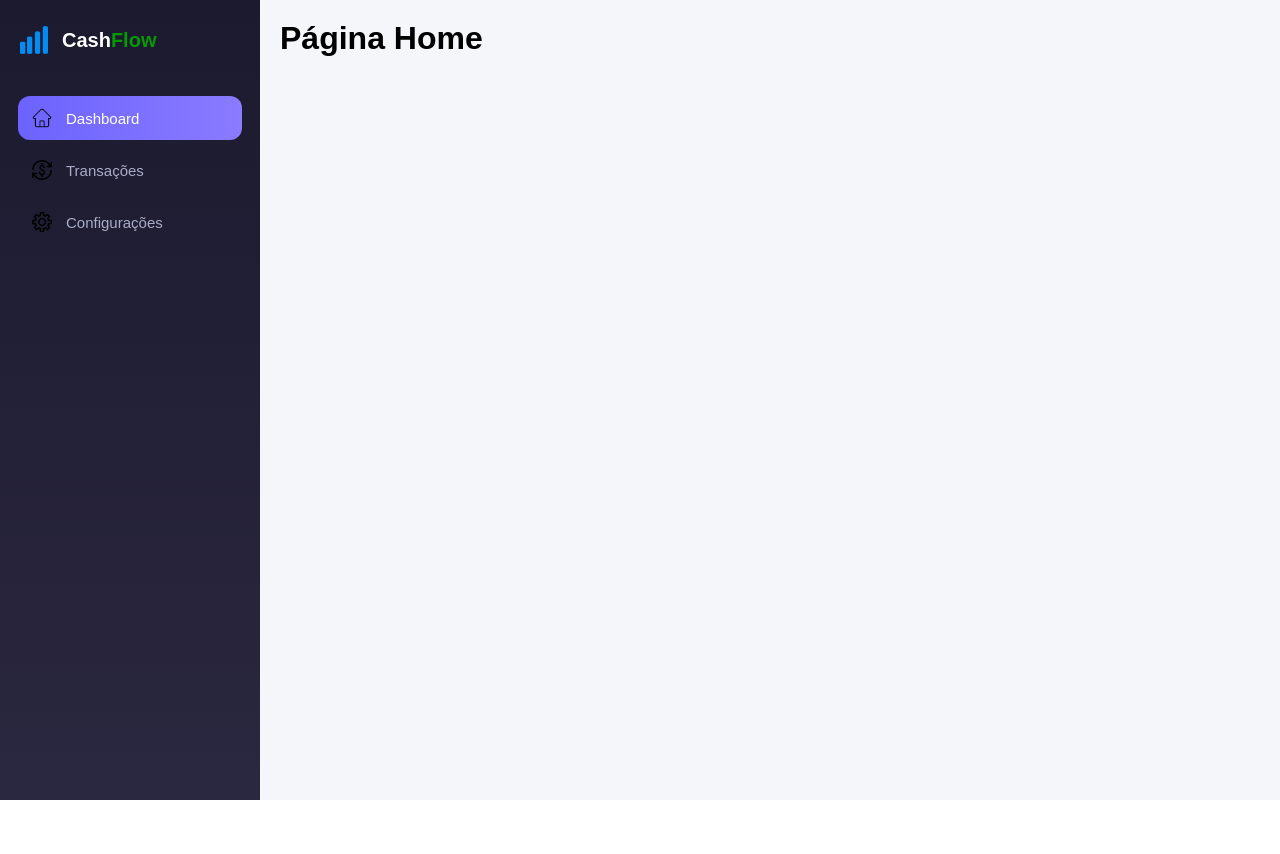
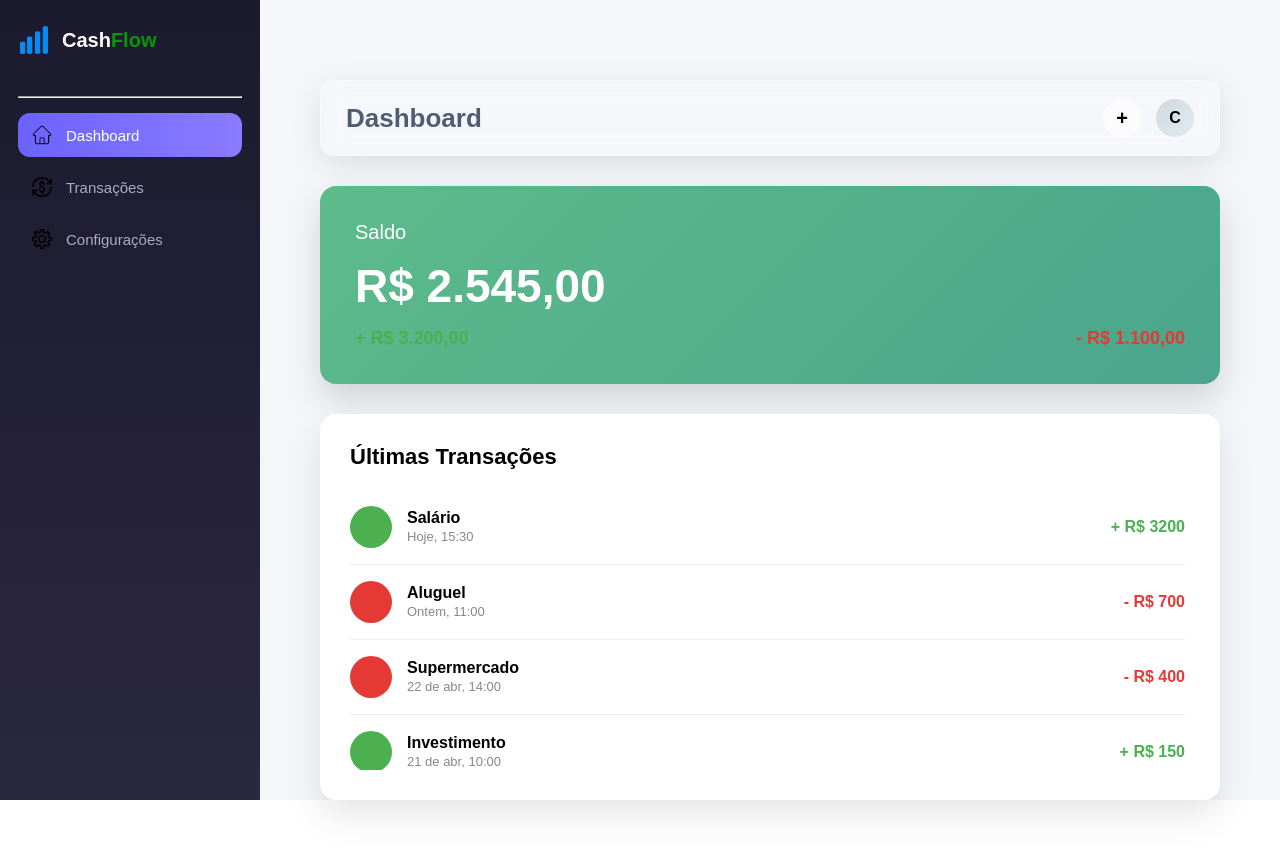
Before and after one commit to Cassiodev-git/CashFlow, a React (Vite) app in the folder Frontend/: page /home in a window 1280 px wide. Shown: the top 854 px of the page. Before the commit the page ends 800 px from the top, so only its background shows below. Built offline with nearby package versions, Linux system fonts and the light colour scheme; sample sign-in values are in the browser's storage.

Commit message:
feat: prototipo tela home melhor interface

```diff
--- a/Frontend/src/components/sidebar/Sidebar.css
+++ b/Frontend/src/components/sidebar/Sidebar.css
@@ -113,6 +113,9 @@
     height: 20px;
     object-fit: contain;
 }
+.line-logo{
+    margin-bottom: 15px;
+}
 
 .sidebar-menu {
     display: flex;
--- a/Frontend/src/components/sidebar/Sidebar.jsx
+++ b/Frontend/src/components/sidebar/Sidebar.jsx
@@ -24,7 +24,7 @@ const Sidebar = () => {
                     <img src={logo} alt="CashFlow Logo" className="logo-img" />
                     <span className="logo-text">Cash<span className="logo-text-sec">Flow</span></span>
                 </div>
-
+                <hr className="line-logo"/>
                 <nav className="sidebar-menu">
                     <NavLink
                         to="/home"
--- a/Frontend/src/pages/Home/Home.css
+++ b/Frontend/src/pages/Home/Home.css
@@ -0,0 +1,372 @@
+
+.main-content{
+
+    flex:1;
+
+    display:flex;
+
+    justify-content:center;
+
+    padding:60px 40px;
+
+}
+
+.dashboard-container{
+
+    width:100%;
+    max-width:900px;
+
+    animation:fadeContainer .7s ease;
+
+}
+
+
+
+@keyframes fadeContainer{
+
+    from{
+        opacity:0;
+        transform:translateY(20px);
+    }
+
+    to{
+        opacity:1;
+        transform:translateY(0);
+    }
+
+}
+
+
+
+.top-navbar{
+
+    display:flex;
+    justify-content:space-between;
+    align-items:center;
+
+    padding:18px 25px;
+
+    border-radius:14px;
+
+    margin-bottom:30px;
+
+    background:rgba(255,255,255,0.15);
+
+    backdrop-filter:blur(14px);
+    -webkit-backdrop-filter:blur(14px);
+
+    border:1px solid rgba(255,255,255,0.25);
+
+    box-shadow:
+    0 8px 30px rgba(0,0,0,0.1);
+
+    animation:fadeNavbar .6s ease;
+
+}
+
+.dashboard-title{
+    font-size:26px;
+    font-weight:600;
+    color:#4f5d73;
+
+}
+
+
+
+.navbar-actions{
+
+    display:flex;
+    align-items:center;
+    gap:15px;
+
+}
+
+
+
+.btn-nova{
+
+    width:38px;
+    height:38px;
+
+    border-radius:50%;
+    border:none;
+
+    background:rgba(255,255,255,0.6);
+
+    font-size:20px;
+    font-weight:600;
+
+    cursor:pointer;
+
+    display:flex;
+    align-items:center;
+    justify-content:center;
+
+    line-height:1;
+
+    transition:all .25s ease;
+
+}
+
+.btn-nova:hover{
+
+    transform:scale(1.08);
+    background:white;
+
+}
+
+
+.perfil-avatar{
+
+    width:38px;
+    height:38px;
+
+    border-radius:50%;
+
+    background:linear-gradient(135deg,#cfd9df,#e2ebf0);
+
+    display:flex;
+    align-items:center;
+    justify-content:center;
+
+    font-weight:bold;
+
+}
+
+
+.saldo-card{
+
+    background:linear-gradient(135deg,#5dbb8b,#4aa58c);
+
+    border-radius:16px;
+
+    padding:35px;
+
+    color:white;
+
+    margin-bottom:30px;
+
+    box-shadow:0 15px 35px rgba(0,0,0,0.15);
+
+}
+
+.saldo-header{
+
+    font-size:20px;
+
+}
+
+.saldo-valor{
+
+    font-size:46px;
+
+    margin:15px 0;
+
+}
+
+.saldo-info{
+
+    display:flex;
+
+    justify-content:space-between;
+
+    font-size:18px;
+
+}
+
+.transacoes-card{
+
+    background:white;
+
+    border-radius:16px;
+
+    padding:30px;
+
+    box-shadow:0 15px 35px rgba(0,0,0,0.1);
+
+}
+
+.transacoes-header{
+
+    font-size:22px;
+
+    margin-bottom:20px;
+
+}
+
+.transacao{
+
+    display:flex;
+
+    justify-content:space-between;
+
+    align-items:center;
+
+    padding:16px 0;
+
+    border-bottom:1px solid #eee;
+
+    transition:.25s;
+
+}
+.transacoes-lista{
+
+    max-height:35vh;
+
+    overflow-y:auto;
+
+    padding-right:5px;
+
+}
+
+
+
+.transacoes-lista::-webkit-scrollbar{
+
+    width:6px;
+
+}
+
+.transacoes-lista::-webkit-scrollbar-thumb{
+
+    background:#cfcfcf;
+
+    border-radius:10px;
+
+}
+.transacao:last-child{
+
+    border-bottom:none;
+
+}
+
+.transacao:hover{
+
+    background:#f7f7f7;
+
+    padding-left:10px;
+
+    border-radius:8px;
+
+}
+
+.transacao-info{
+
+    display:flex;
+
+    align-items:center;
+
+    gap:15px;
+
+}
+
+
+
+.titulo{
+
+    font-weight:bold;
+
+}
+
+
+
+.data{
+
+    font-size:13px;
+
+    color:#888;
+
+}
+
+
+.icon{
+
+    width:42px;
+    height:42px;
+
+    border-radius:50%;
+
+}
+
+.icon.entrada{
+
+    background:#4caf50;
+
+}
+
+.icon.saida{
+
+    background:#e53935;
+
+}
+
+
+
+.entrada{
+
+    color:#4caf50;
+    font-weight:bold;
+
+}
+
+.saida{
+
+    color:#e53935;
+    font-weight:bold;
+
+}
+
+
+@media(max-width:768px){
+
+.dashboard-container{
+    max-width:600px;
+}
+
+.saldo-valor{
+    font-size:36px;
+}
+
+}
+
+@media(max-width:480px){
+
+.top-navbar{
+
+    flex-direction:row;
+
+    justify-content:space-between;
+
+    align-items:center;
+
+}
+
+.navbar-actions{
+
+    display:flex;
+
+    gap:10px;
+
+    margin-left:auto;
+
+}
+
+.saldo-info{
+
+    flex-direction:column;
+
+    gap:6px;
+
+}
+
+.transacao{
+
+    flex-direction:row;
+
+    justify-content:space-between;
+
+    align-items:center;
+
+}
+
+}
--- a/Frontend/src/pages/Home/Home.jsx
+++ b/Frontend/src/pages/Home/Home.jsx
@@ -1,8 +1,108 @@
+import "./Home.css";
 
 const Home = () => {
-    return(
-        <h1>Página Home</h1>
-    )
-}
+    const transacoes = [
+        {
+        id: 1,
+        titulo: "Salário",
+        data: "Hoje, 15:30",
+        valor: 3200,
+        tipo: "entrada",
+        },
+        {
+        id: 2,
+        titulo: "Aluguel",
+        data: "Ontem, 11:00",
+        valor: 700,
+        tipo: "saida",
+        },
+        {
+        id: 3,
+        titulo: "Supermercado",
+        data: "22 de abr, 14:00",
+        valor: 400,
+        tipo: "saida",
+        },
+        {
+        id: 4,
+        titulo: "Investimento",
+        data: "21 de abr, 10:00",
+        valor: 150,
+        tipo: "entrada",
+        },
+        {
+        id: 5,
+        titulo: "Investimento",
+        data: "21 de abr, 10:00",
+        valor: 150,
+        tipo: "entrada",
+        },
+        {
+        id: 6,
+        titulo: "Investimento",
+        data: "21 de abr, 10:00",
+        valor: 150,
+        tipo: "entrada",
+        },
+        {
+        id: 7,
+        titulo: "Investimento",
+        data: "21 de abr, 10:00",
+        valor: 150,
+        tipo: "entrada",
+        },
 
-export default Home
+    ];
+
+    return (
+            <div className="main-content">
+            <div className="dashboard-container">
+                <div className="top-navbar">
+                <h1 className="dashboard-title">Dashboard</h1>
+
+                <div className="navbar-actions">
+                    <button className="btn-nova">+</button>
+
+                    <div className="perfil-avatar">C</div>
+                </div>
+                </div>
+
+                <div className="saldo-card">
+                <p className="saldo-header">Saldo</p>
+
+                <h1 className="saldo-valor">R$ 2.545,00</h1>
+
+                <div className="saldo-info">
+                    <span className="entrada">+ R$ 3.200,00</span>
+
+                    <span className="saida">- R$ 1.100,00</span>
+                </div>
+                </div>
+                <div className="transacoes-card">
+                <h2 className="transacoes-header">Últimas Transações</h2>
+
+                <div className="transacoes-lista">
+                    {transacoes.map((t) => (
+                    <div className="transacao" key={t.id}>
+                        <div className="transacao-info">
+                        <div className={`icon ${t.tipo}`}></div>
+
+                        <div>
+                            <p className="titulo">{t.titulo}</p>
+                            <span className="data">{t.data}</span>
+                        </div>
+                        </div>
+
+                        <span className={t.tipo}>
+                        {t.tipo === "entrada" ? "+" : "-"} R$ {t.valor}
+                        </span>
+                    </div>
+                    ))}
+                </div>
+                </div>
+            </div>
+            </div>
+        );
+};
+
+export default Home;
```
